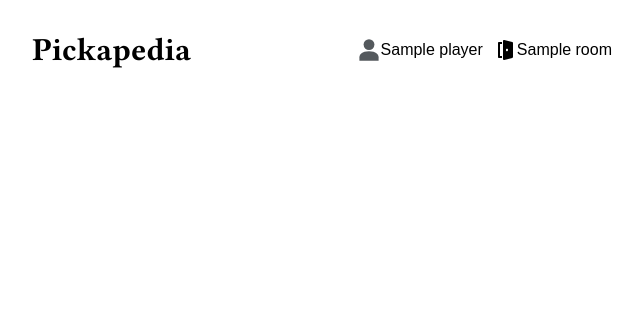
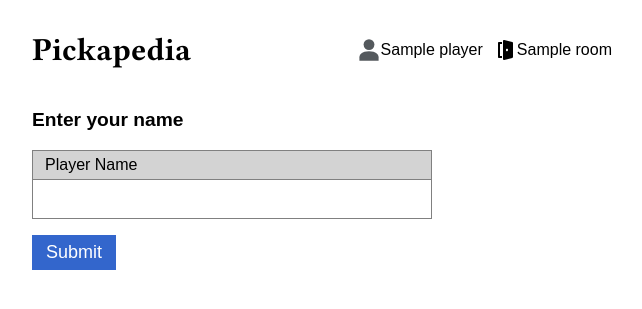
Before and after one commit to kennib/WikipediaGame, a Flask app: template templates/room.html in a window 1280 px wide. Shown: the top 309 px of the page, without its empty margins (318-960 px from the left). Run offline with Flask 2, Linux system fonts and the light colour scheme; the template is opened without the code that fills it: most values are stand-ins (such as "Sample title", 1, 10 or a date in 2020); some libraries are stand-ins or nearby versions.

Commit message:
Fixed loading rooms from URL
You can now enter your name to start the game.

```diff
--- a/static/enter_name.js
+++ b/static/enter_name.js
@@ -8,10 +8,16 @@ Vue.component('enter-name', {
   template: `
   <div>
     <h3>Enter your name</h3>
-    <input v-model="player" v-on:keyup.enter="onSubmit(player)" />
-    <input type="submit"
-      v-on:click="onSubmit(player)"
-      v-bind:disabled="!player"
-     />
+    <form v-on:submit.prevent>
+      <p>
+        <label for="name">Player Name</label>
+        <input v-model="player" name="name"
+        v-on:keyup.enter="onSubmit(player)" />
+      </p>
+      <input type="submit"
+        v-on:click="onSubmit(player)"
+        v-bind:disabled="!player"
+      />
+    </form>
   </div>`
 })
--- a/templates/room.html
+++ b/templates/room.html
@@ -68,9 +68,14 @@ var app = new Vue({
     vm.room = path[path.length-1]
 
     let cookies = document.cookie.split('; ')
-    let playerCookie = cookies.find(function(row) { return row.startsWith('player=') })
+    let playerCookie = cookies.find(function(row) {
+      return row.startsWith('player=')
+    })
 
-    vm.player = playerCookie.split('=')[1];
+    if (playerCookie) {
+      vm.player = playerCookie.split('=')[1]
+    }
+
 
     if (!vm.player) {
       vm.state = 'enter name'
@@ -108,9 +113,7 @@ var app = new Vue({
       }
     },
     enterName: function(player) {
-      let url = new URL(window.location.href)
-      url.searchParams.set('name', player)
-      history.replaceState(null, null, "?"+url.searchParams.toString())
+      document.cookie += 'player='+player+';'
 
       this.player = player
       this.state = 'waiting room'
```
Also changed, not shown: TODO.md (+0 -1 lines).
